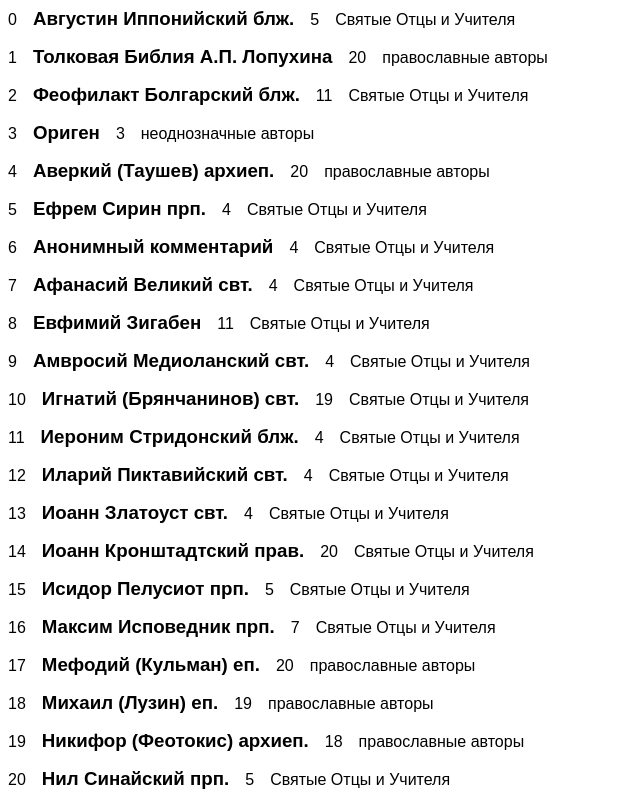
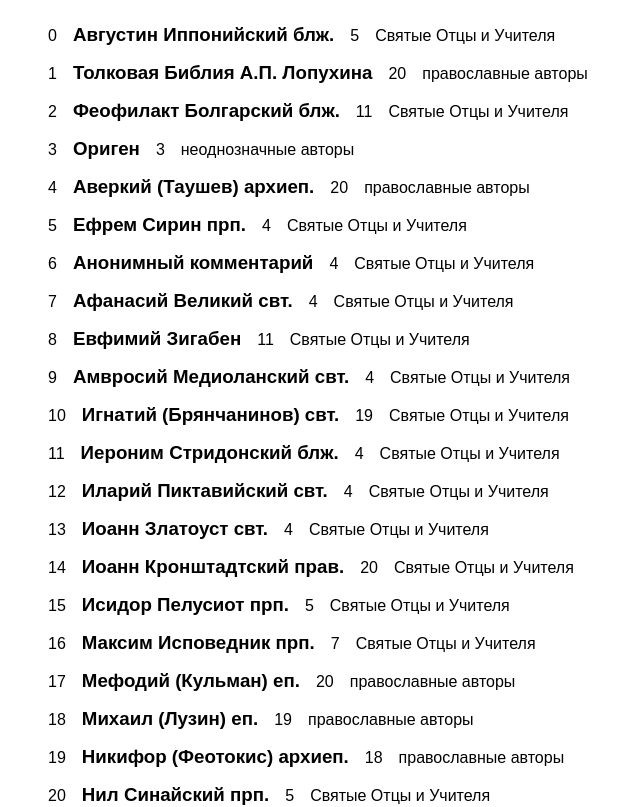
Before and after one commit to mgrama/react-boiler, a React (Create React App) app: page / in a window 1280 px wide. Shown: the top 807 px of the page, without its empty margins (0-642 px from the left). Built offline with nearby package versions, Linux system fonts and the light colour scheme.

Commit message:
added propTypes

```diff
--- a/package.json
+++ b/package.json
@@ -3,6 +3,7 @@
   "version": "0.1.0",
   "private": true,
   "dependencies": {
+    "prop-types": "^15.6.1",
     "react": "^16.4.0",
     "react-dom": "^16.4.0",
     "react-scripts": "1.1.4"
--- a/src/App.css
+++ b/src/App.css
@@ -25,12 +25,14 @@
 @keyframes App-logo-spin {
   from { transform: rotate(0deg); }
   to { transform: rotate(360deg); }
+  ul { list-style: none; }
 }
 
 
 li {
   display: flex;
-  flex-flow: row nowrap;
+  flex-direction: row;
+  flex-wrap: nowrap;
   align-items: center;
   margin: auto;
   align-items: baseline;
--- a/src/App.js
+++ b/src/App.js
@@ -1,16 +1,17 @@
 import React, { Component } from 'react';
 import './App.css';
-import { arr } from './example.js'
-
+import { arr } from './example.js';
+import PropTypes from 'prop-types';
 
 class App extends Component {
 
   render() {
+    let name = this.props.name
     return (
       <div className="App">
+        <ol>
           {arr.map((item, i) =>
-                  <li key={item.i}>
-                    <div>
+            <li key={item.i}>  <div>
                     <p>{i}</p>
                   </div>
                   <div>
@@ -24,9 +25,19 @@
                   </div>
                 </li>
               )}
+        </ol>
+      </div>
 
-      </div>
-    );
+    )
+
+    App.propTypes = {
+      name: PropTypes.string.isRequired,
+      century: PropTypes.number.isRequired,
+      title: PropTypes.string.isRequired
     }
   }
+
+
+}
+
 export default App;
--- a/src/index.js
+++ b/src/index.js
@@ -4,5 +4,7 @@
 import App from './App';
 import registerServiceWorker from './registerServiceWorker';
 
-ReactDOM.render(<App />, document.getElementById('root'));
-registerServiceWorker();
+ReactDOM.render(
+  <App
+
+  />, document.getElementById('root'));
```
Lines whose indentation alone changed are shown as unchanged.
